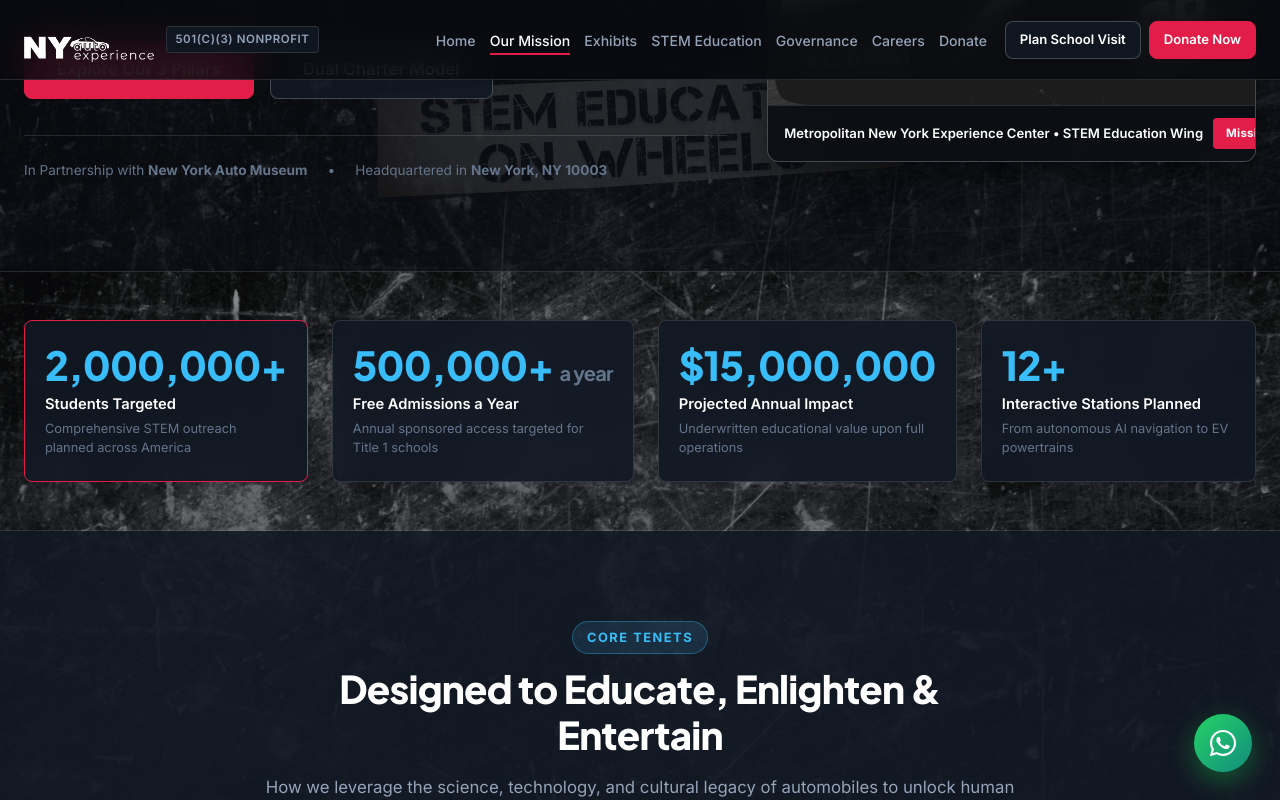
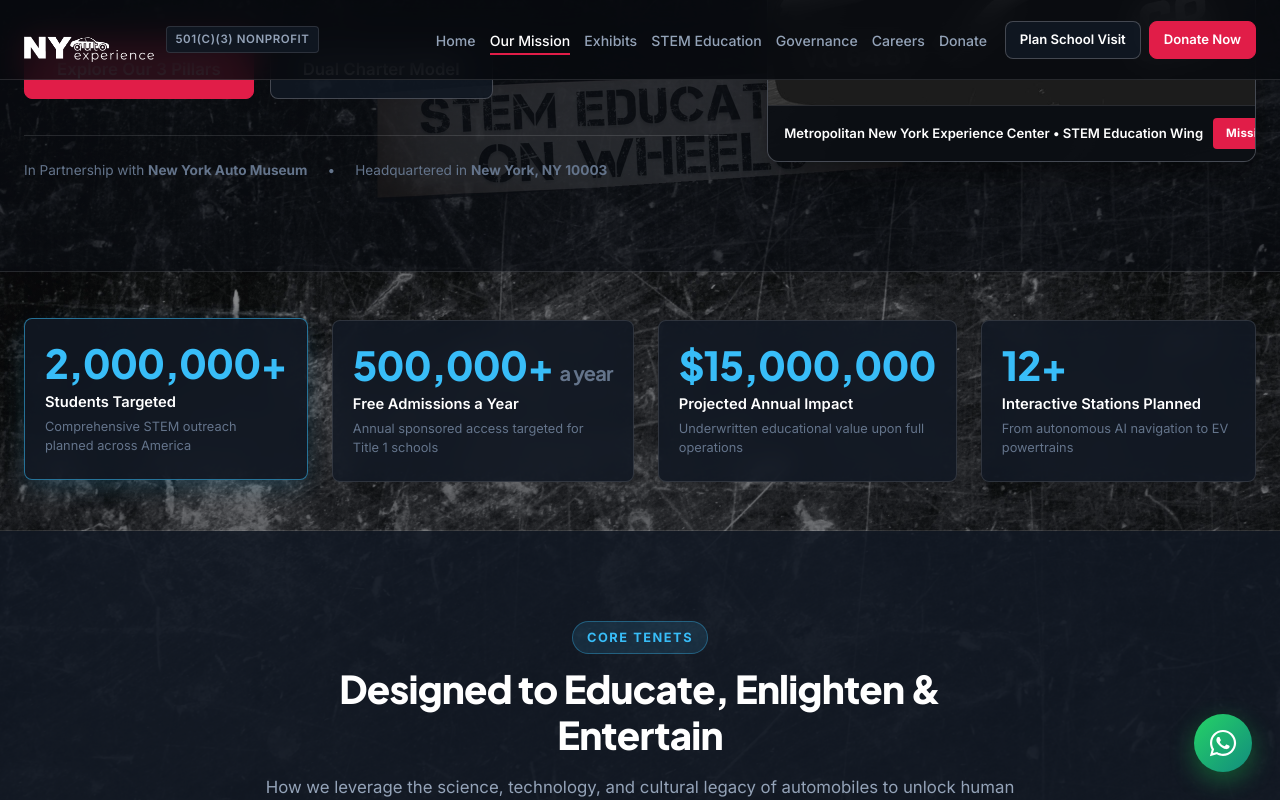
Before and after one commit to itsemranraj-ai/newyorkautoexperience-nextjs, a Next.js app: page /mission in a window 1280 px wide. In both pictures the pointer is over the element 165 px from the left and 844 px from the top of the page. Shown: the part 444-1244 px from the top of the page. Built offline with nearby package versions, Linux system fonts and the light colour scheme.

Commit message:
fix(css): change metric-card and charter-card hover border from red to electric blue glow

```diff
--- a/src/app/globals.css
+++ b/src/app/globals.css
@@ -567,11 +567,13 @@ button.hero-visual-badge:hover {
   border-radius: var(--radius-md);
   padding: 24px 20px;
   text-align: left;
-  transition: border-color var(--transition-fast);
+  transition: all var(--transition-fast);
 }
 
 .metric-card:hover {
-  border-color: var(--color-primary);
+  border-color: rgba(56, 189, 248, 0.55);
+  box-shadow: 0 8px 24px -4px rgba(56, 189, 248, 0.20);
+  transform: translateY(-2px);
 }
 
 .metric-number {
@@ -915,10 +917,15 @@ button.hero-visual-badge:hover {
   border: 1px solid var(--color-border);
   border-radius: var(--radius-lg);
   padding: 36px;
+  transition: all var(--transition-fast);
+}
+
+.charter-card:hover {
+  border-color: rgba(56, 189, 248, 0.45);
 }
 
 .charter-card.highlight-card {
-  border-color: var(--color-primary);
+  border-color: rgba(56, 189, 248, 0.4);
 }
 
 .charter-card-tag {
```
